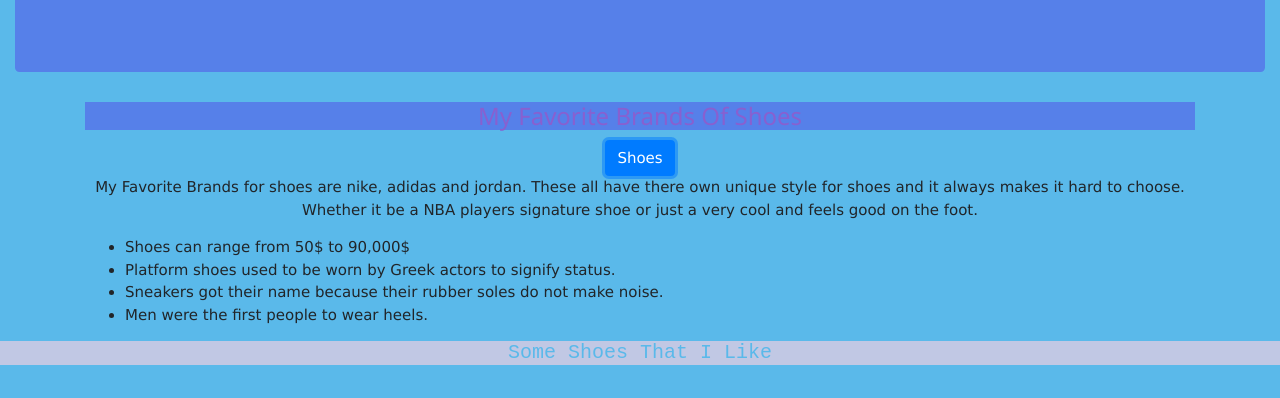
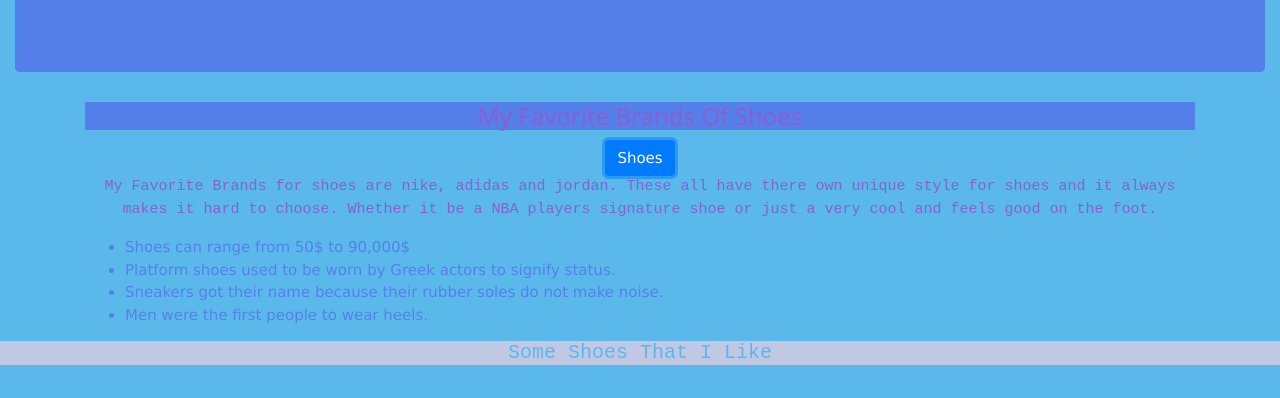
Before and after one commit to bdfleischmann/esc21718, a plain HTML site: page Final_Project/page3.html in a window 1280 px wide. Both pictures are taken after a click on the button "Shoes". Shown: the part 149-547 px from the top of the page. Drawn offline with nearby package versions, Linux system fonts and the light colour scheme.

Commit message:
First commit

```diff
--- a/Final_Project/page3.html
+++ b/Final_Project/page3.html
@@ -50,11 +50,11 @@
      background-color:#5680E9;
      text-align:center;
      color:#8860D0;
-    #myCarousel {
-      text-align:center;
+
    }
    #demo {
-     color:#5680E9;
+     color:#8860D0;
+     font-family: "Courier New", Times, serif;
    }
 
 
@@ -82,7 +82,7 @@
 </div>
 
 <div id="pleasework" class="container" text-align=center><p>
-    <ul >
+    <ul style="color:#5680E9;">
         <li> Shoes can range from 50$ to 90,000$</li>
         <li>Platform shoes used to be worn by Greek actors to signify status.</li>
         <li>Sneakers got their name because their rubber soles do not make noise.</li>
```
